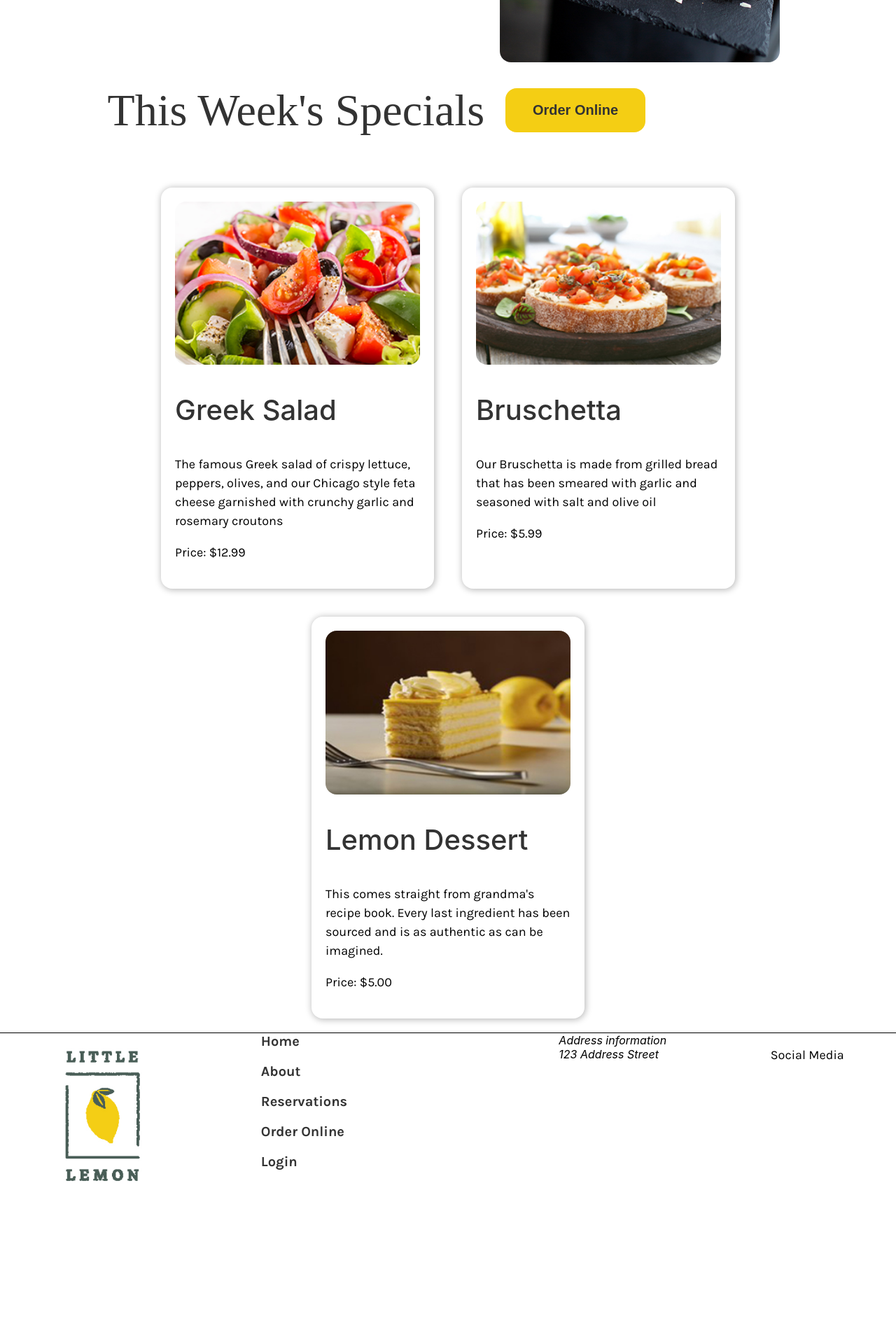
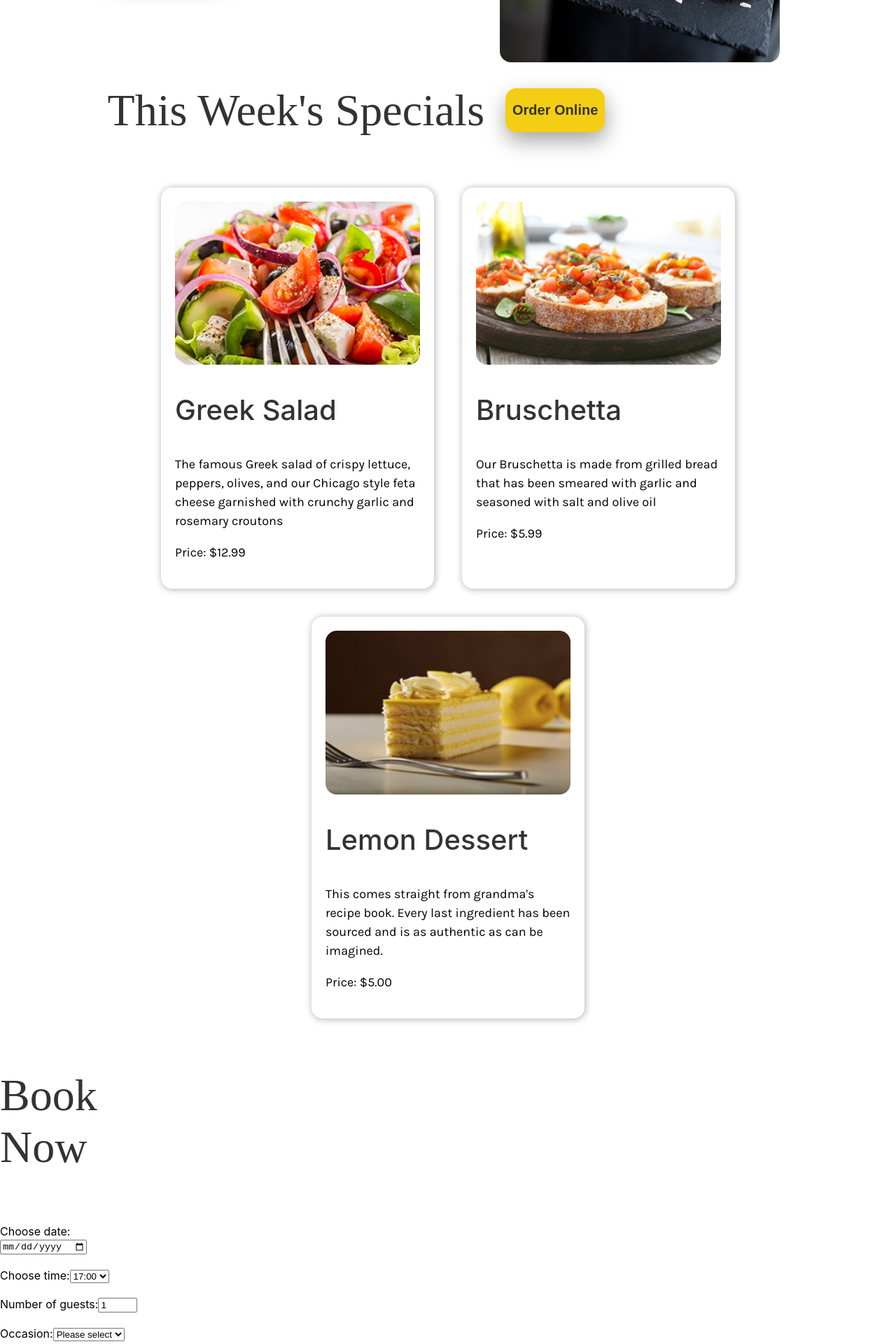
Before and after one commit to LemonZaps/capstone, a React (Create React App) app: page /reservations in a window 1280 px wide. Shown: the part 500-2420 px from the top of the page at 70% size. Before the commit the page ends 2210 px from the top, so only its background shows below. Built offline with nearby package versions, Linux system fonts and the light colour scheme; a web font is replaced by a local one.

Commit message:
form and testing added

```diff
--- a/src/App.css
+++ b/src/App.css
@@ -10,7 +10,6 @@ p {
     font-weight: 300;
     font-size: 18px;
     line-height: 1.5;
-
 }
 
 h1, h2 {
@@ -70,7 +69,7 @@ nav {
 .button-styles{
     font:"Karla";
     font-weight: bold;
-    width:200px;
+    width:auto;
     height: 63px;
     background-color: #F4CE14;
     color: #333333;
@@ -78,6 +77,9 @@ nav {
     border-radius: 16px;
     border:none;
     cursor: pointer;
+    text-overflow: wrap;
+    padding: 10px;
+    box-shadow: #0000005d 1px 12px 30px;
 }
 .footer-container {
     display: flex;
@@ -147,7 +149,7 @@ nav {
     display: flex;
     flex-wrap: wrap;
     justify-content: center;
-
+    animation: slideUp 0.8s ease-out forwards;
 }
 
 #card {
@@ -185,4 +187,41 @@ display: block;
     align-items: center;
     padding-left: 12vw;
     padding-top: 70px;
+    overflow-wrap: wrap;
+    margin-right: 30px;
 }
+
+.form-styles {
+    display: flex;
+    flex-direction: column;
+    gap: 15px;
+    width: 400px;
+    justify-content: center;
+    align-items: center;
+    font-family: 'karla';
+    font-weight: bold;
+    background-color: white;
+    box-shadow: #bbbbbb 1px 1px 10px 1px;
+    border-radius: 16px;
+    padding-bottom: 40px;
+    padding-top: 20px;
+    animation: slideUp 0.8s ease-out forwards;
+    margin-bottom: 100px;
+}
+
+#booking-container {
+    padding-left: 12vw;
+    background-color: #F4CE14;
+    height: auto;
+}
+
+.form-input {
+    border-radius: 16px;
+    padding:5px;
+    text-align: center;
+}
+
+#form-container{
+    display: flex;
+    justify-content: center;
+}
--- a/src/App.js
+++ b/src/App.js
@@ -1,33 +1,20 @@
-import React from 'react';
+import React from "react";
 import Header from './components/Header';
 import Footer from './components/Footer';
 import Main from './components/Main';
-import { BrowserRouter as Router, Routes, Route } from "react-router-dom";
-import Home from "./components/Home";
-import About from "./components/About";
-import Reservations from "./components/Reservations";
-import OrderOnline from "./components/OrderOnline";
-import Login from "./components/Login";
+import { BrowserRouter as Router } from "react-router-dom";
 import './App.css';
 
 function App() {
-  return (
-    <Router>
-      <div className="app-container"> {/* Ensures everything is within the Router */}
-        <Header />  {/* Static Header */}
-        <Main> {/* Main content area */}
-          <Routes> {/* Routes go inside Main if Main is meant to wrap routed content */}
-            <Route path="/" element={<Home />} />
-            <Route path="/about" element={<About />} />
-            <Route path="/reservations" element={<Reservations />} />
-            <Route path="/order-online" element={<OrderOnline />} />
-            <Route path="/login" element={<Login />} />
-          </Routes>
-        </Main>
-        <Footer /> {/* Static Footer */}
-      </div>
-    </Router>
-  );
+    return (
+        <Router>
+            <div className="app-container">
+                <Header />
+                <Main />
+                <Footer />
+            </div>
+        </Router>
+    );
 }
 
 export default App;
--- /dev/null
+++ b/src/components/BookingForm.js
@@ -0,0 +1,52 @@
+import React, { useState } from 'react';
+
+function BookingForm({ availableTimes, dispatchTimes, initializeTimes }) {
+    const [date, setDate] = useState('');
+    const [time, setTime] = useState('');
+    const [guests, setGuests] = useState(1);
+    const [occasion, setOccasion] = useState('');
+
+    const handleDateChange = (event) => {
+        setDate(event.target.value);
+        dispatchTimes({
+            type: 'UPDATE_TIMES',
+            payload: initializeTimes()
+        });
+    };
+
+    return (
+
+        <form style={{ display: 'grid', maxWidth: '200px', gap: '20px' }} aria-labelledby="bookingFormTitle">
+            <h2 id="bookingFormTitle">Book Now</h2>
+            <div>
+                <label htmlFor="res-date">Choose date:</label>
+                <input type="date" id="res-date" value={date} onChange={handleDateChange} aria-required="true" />
+            </div>
+            <div>
+                <label htmlFor="res-time">Choose time:</label>
+                <select id="res-time" value={time} onChange={(e) => setTime(e.target.value)} aria-required="true">
+                    {availableTimes.map((timeOption, index) => (
+                        <option key={index} value={timeOption}>{timeOption}</option>
+                    ))}
+                </select>
+            </div>
+            <div>
+                <label htmlFor="guests">Number of guests:</label>
+                <input type="number" placeholder="1" min="1" max="10" id="guests" value={guests} onChange={(e) => setGuests(e.target.value)} aria-required="true" />
+            </div>
+            <div>
+                <label htmlFor="occasion">Occasion:</label>
+                <select id="occasion" value={occasion} onChange={(e) => setOccasion(e.target.value)} aria-required="true">
+                    <option value="">Please select</option>
+                    <option value="Birthday">Birthday</option>
+                    <option value="Anniversary">Anniversary</option>
+                </select>
+            </div>
+            <div>
+                <input type="submit" value="Make Your reservation" />
+            </div>
+        </form>
+    );
+}
+
+export default BookingForm;
--- a/src/components/Main.js
+++ b/src/components/Main.js
@@ -1,14 +1,53 @@
-import React from "react";
+import React, { useReducer } from 'react';
+import { Routes, Route } from "react-router-dom";
 import HeroSection from "./HeroSection";
 import Specials from "./Specials";
-import LinkButton from "./Button";
+import Home from "./Home";
+import About from "./About";
+import Reservations from "./Reservations";
+import OrderOnline from "./OrderOnline";
+import Login from "./Login";
+
+export function timesReducer(state, action) {
+    switch (action.type) {
+        case 'SET_TIMES':
+            return action.payload;
+        case 'UPDATE_TIMES':
+            return action.payload;
+        default:
+            throw new Error(`Unhandled action type: ${action.type}`);
+    }
+}
+
+export function initializeTimes() {
+    return ['17:00', '18:00', '19:00', '20:00', '21:00', '22:00'];
+}
 
 const Main = () => {
-    return(
+    const [availableTimes, dispatchTimes] = useReducer(timesReducer, initializeTimes());
+
+    const updateTimes = (selectedDate) => {
+
+        dispatchTimes({
+            type: 'UPDATE_TIMES',
+            payload: ['18:00', '20:00', '22:00']
+        });
+    };
+
+    return (
         <>
-        <HeroSection />
-        <Specials />
+            <HeroSection />
+            <Specials />
+            <Routes>
+                <Route path="/" element={<Home />} />
+                <Route path="/about" element={<About />} />
+                <Route path="/reservations" element={<Reservations availableTimes={availableTimes} dispatchTimes={dispatchTimes} updateTimes={updateTimes} initializeTimes={initializeTimes} />} />
+
+                <Route path="/order-online" element={<OrderOnline />} />
+                <Route path="/login" element={<Login />} />
+            </Routes>
         </>
-    )}
+    );
+};
 
 export default Main;
--- a/src/components/Reservations.js
+++ b/src/components/Reservations.js
@@ -1,9 +1,10 @@
+// Reservations.js
 import React from "react";
+import BookingForm from "./BookingForm";
 
-const Reservations = () => {
-    return(
-        <h1>Reservations Placeholder</h1>
-    )
+const Reservations = ({ availableTimes, dispatchTimes, updateTimes, initializeTimes }) => {
+    return (
+        <BookingForm availableTimes={availableTimes} dispatchTimes={dispatchTimes} initializeTimes={initializeTimes} />
+    );
 }
-
 export default Reservations;
```
Also changed, not shown: package.json (+5 -3 lines), 2 other files (tests, documents, lock files or other folders).
